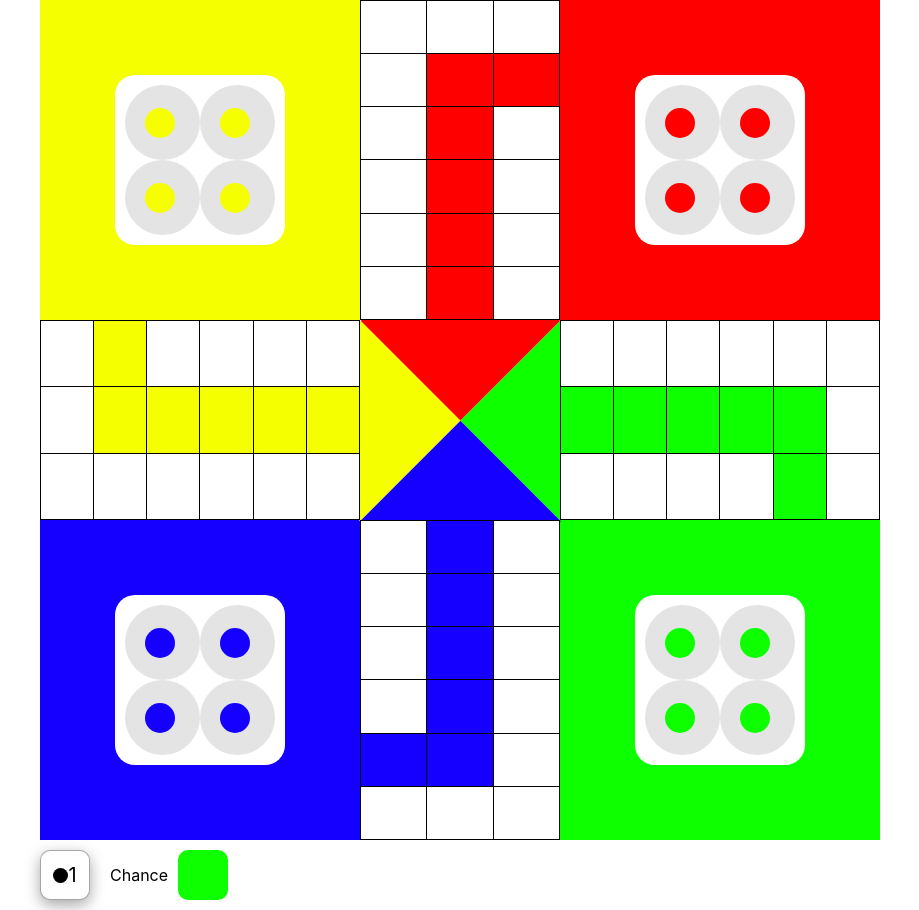
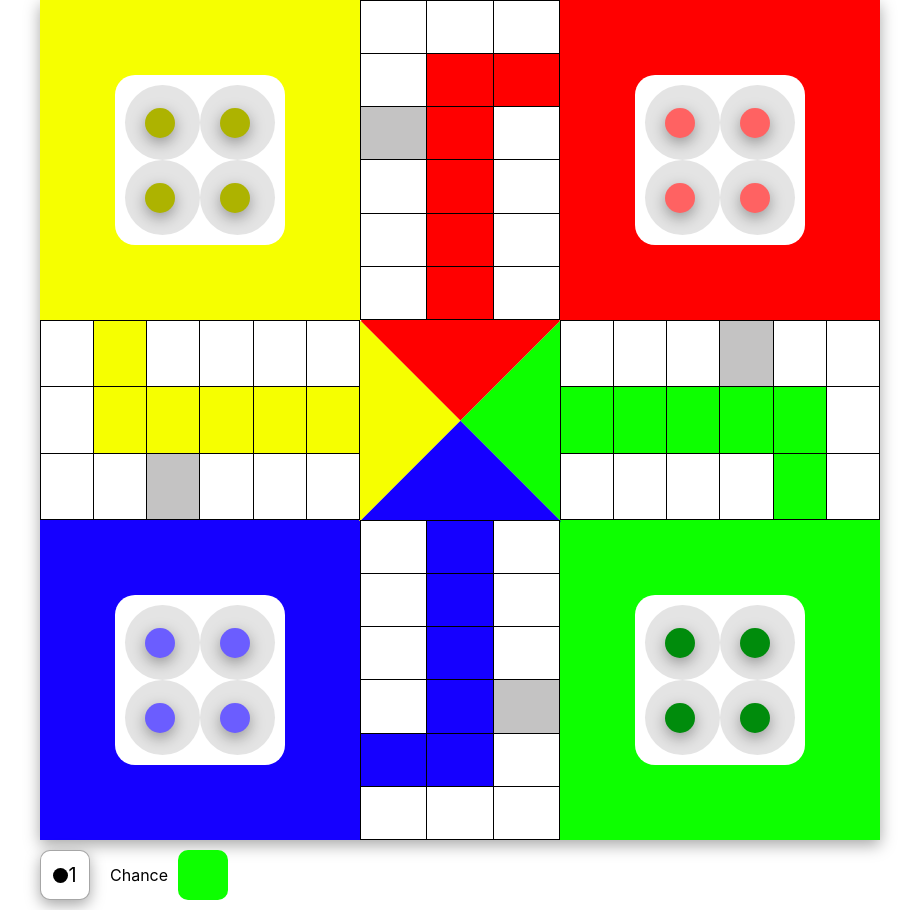
Before and after one commit to Madhu003/ludo, a React (Create React App) app: page / in a window 1280 px wide. Shown: the whole page, without its empty margins (180-1099 px from the left). Built offline with nearby package versions, Linux system fonts and the light colour scheme.

Commit message:
shadow added in player token

```diff
--- a/src/App.css
+++ b/src/App.css
@@ -12,6 +12,10 @@
   position: relative;
 }
 
+.board > table {
+  box-shadow: rgba(0, 0, 0, 0.35) 0px 5px 15px;
+}
+
 .board td,
 .board > table {
   padding: 0;
@@ -22,21 +26,25 @@
 .track-for-player.red,
 .finish-goal .red {
   --box-color: var(--red-color);
+  --token-color: rgb(255, 98, 98);
 }
 .homebase.blue,
 .track-for-player.blue,
 .finish-goal .blue {
   --box-color: var(--blue-color);
+  --token-color: rgb(107, 93, 255);
 }
 .homebase.yellow,
 .track-for-player.yellow,
 .finish-goal .yellow {
   --box-color: var(--yellow-color);
+  --token-color: rgb(173, 179, 0);
 }
 .homebase.green,
 .track-for-player.green,
 .finish-goal .green {
   --box-color: var(--green-color);
+  --token-color: rgb(0, 140, 12);
 }
 
 .homebase {
@@ -74,7 +82,8 @@
   height: 30px;
   border-radius: 50%;
   margin-left: 20px;
-  background-color: var(--box-color);
+  background-color: var(--token-color);
+  box-shadow: rgba(0, 0, 0, 0.35) 0px 5px 15px;
 }
 
 .track-for-player {
--- a/src/App.js
+++ b/src/App.js
@@ -6,15 +6,6 @@ import constants from "./constants";
 import Dice from "./dice/Dice";
 import { useContext, useEffect, useState } from "react";
 import { storeForLudo } from "./store";
-
-const initialState = {
-  homeBasePlayerTokenCount: {
-    red: 4,
-    blue: 4,
-    green: 4,
-    yellow: 4,
-  },
-};
 
 const playerList = [
   constants.BLUE,
@@ -25,22 +16,22 @@ const playerList = [
 function App() {
   const [chance, setChance] = useState(playerList[0]);
   const [diceResult, setDiceResult] = useState(0);
-  const context = useContext(storeForLudo);
+  let context = useContext(storeForLudo);
 
   useEffect(() => {
     console.log(context);
-    if (context?.homeBasePlayerTokenCount?.blue) {
-      context.homeBasePlayerTokenCount.blue = 1;
-    }
+    // if (context?.homeBasePlayerTokenCount?.blue) {
+    //   context.homeBasePlayerTokenCount.blue = 3;
+    // }
   }, []);
 
   useEffect(() => {
     const playerIndex = (playerList.indexOf(chance) + 1) % 4;
     setTimeout(() => setChance(playerList[playerIndex]), 1000);
+    // eslint-disable-next-line react-hooks/exhaustive-deps
   }, [diceResult]);
 
   return (
-    <storeForLudo.Provider value={initialState}>
     <div className="App">
       <div className="board">
         <table>
@@ -93,7 +84,14 @@ function App() {
           </tbody>
         </table>
         <div className="footer">
-            <Dice result={(op) => setDiceResult(op)} />
+          <Dice
+            result={(op) => {
+              setDiceResult(op);
+              if (context.homeBasePlayerTokenCount[chance] > 0) {
+                context.homeBasePlayerTokenCount[chance]--;
+              }
+            }}
+          />
           <h1>Chance</h1>
           <div
             style={{
@@ -106,7 +104,6 @@ function App() {
         </div>
       </div>
     </div>
-    </storeForLudo.Provider>
   );
 }
 
--- a/src/TrackForPlayer.jsx
+++ b/src/TrackForPlayer.jsx
@@ -34,6 +34,13 @@ function TrackForPlayer({ color, roatation, position }) {
       (position === constants.RIGHT && i === 2 && j === 4)
     ) {
       str = "var(--box-color)";
+    } else if (
+      (position === constants.TOP && i === 2 && j === 0) ||
+      (position === constants.BOTTOM && i === 3 && j === 2) ||
+      (position === constants.LEFT && i === 2 && j === 2) ||
+      (position === constants.RIGHT && i === 0 && j === 3)
+    ) {
+      str = "rgb(196 195 195)";
     } else {
       str = "#ffffff";
     }
@@ -51,8 +58,9 @@ function TrackForPlayer({ color, roatation, position }) {
             {matrix.map((row, i) => (
               <tr key={i}>
                 {row.map((cell, j) => (
-                  <td key={j} style={getBgColor(i, j)}>
+                  <td key={j} style={getBgColor(i, j)} align="center">
                     {/* {i}, {j} */}
+                    {/* <div className="player-token"></div> */}
                   </td>
                 ))}
               </tr>
--- a/src/store.js
+++ b/src/store.js
@@ -1,3 +1,11 @@
 import { createContext } from "react";
 
-export const storeForLudo = createContext('');
+const initialState = {
+  homeBasePlayerTokenCount: {
+    red: 4,
+    blue: 4,
+    green: 4,
+    yellow: 4,
+  },
+};
+export const storeForLudo = createContext(initialState);
```
Lines whose indentation alone changed are shown as unchanged.
